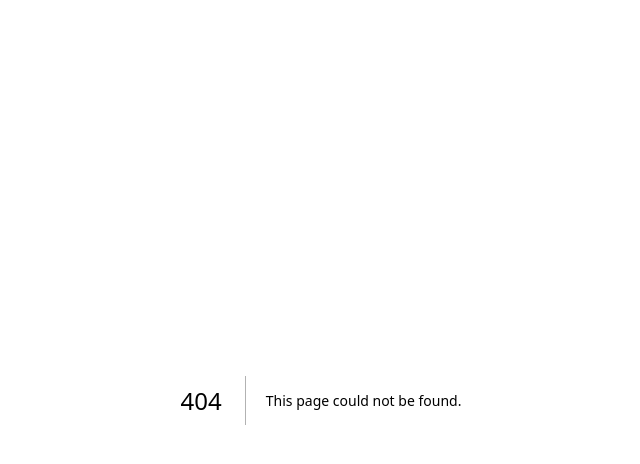
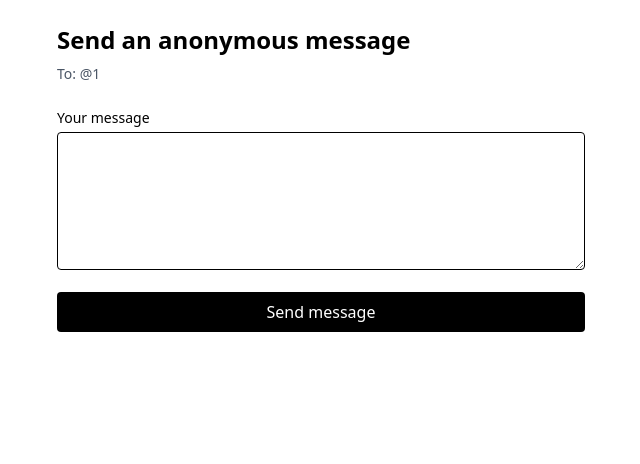
Before and after one commit to Abhishek-singh88/maskMind, a Next.js app: page /u/1 in a window 1280 px wide. Before the commit this address had no page. Shown: the top 464 px of the page, without its empty margins (319-959 px from the left). Built offline with nearby package versions, Linux system fonts and the light colour scheme.

Commit message:
add PublicProfilePage component for sending anonymous messages

```diff
--- /dev/null
+++ b/src/app/u/[username]/page.tsx
@@ -0,0 +1,72 @@
+'use client'
+
+import { useParams } from 'next/navigation';
+import { useState } from 'react';
+
+export default function PublicProfilePage() {
+  const params = useParams<{ username: string }>();
+  const username = params?.username;
+  const [content, setContent] = useState('');
+  const [loading, setLoading] = useState(false);
+  const [message, setMessage] = useState('');
+
+  async function handleSubmit(e: React.FormEvent<HTMLFormElement>) {
+    e.preventDefault();
+    setLoading(true);
+    setMessage('');
+
+    try {
+      const res = await fetch('/api/send-message', {
+        method: 'POST',
+        headers: { 'Content-Type': 'application/json' },
+        body: JSON.stringify({ username, content }),
+      });
+
+      const data = await res.json();
+      if (!res.ok) {
+        setMessage(data?.message || 'Failed to send message');
+        return;
+      }
+
+      setContent('');
+      setMessage('Message sent anonymously');
+    } catch (error) {
+      console.error('Send message error:', error);
+      setMessage('Something went wrong. Please try again.');
+    } finally {
+      setLoading(false);
+    }
+  }
+
+  return (
+    <div className="mx-auto max-w-xl p-6">
+      <h1 className="text-2xl font-semibold">Send an anonymous message</h1>
+      <p className="mt-2 text-sm text-gray-600">
+        To: <span className="font-medium">@{username}</span>
+      </p>
+
+      <form className="mt-6 space-y-4" onSubmit={handleSubmit}>
+        <div>
+          <label className="block text-sm font-medium">Your message</label>
+          <textarea
+            className="mt-1 w-full rounded border px-3 py-2"
+            rows={5}
+            value={content}
+            onChange={(e) => setContent(e.target.value)}
+            required
+          />
+        </div>
+
+        {message ? <p className="text-sm text-gray-700">{message}</p> : null}
+
+        <button
+          type="submit"
+          disabled={loading}
+          className="w-full rounded bg-black px-4 py-2 text-white disabled:opacity-50"
+        >
+          {loading ? 'Sending...' : 'Send message'}
+        </button>
+      </form>
+    </div>
+  );
+}
```
